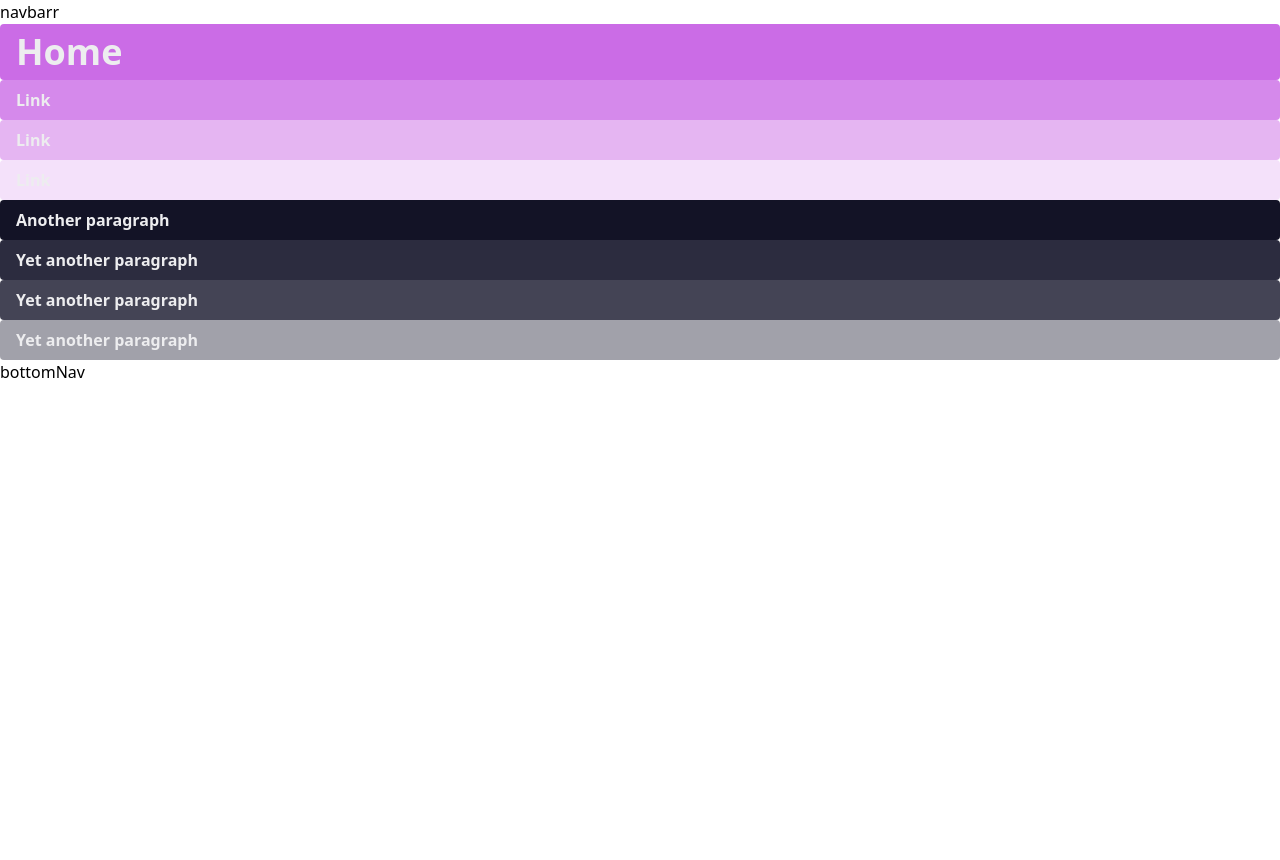
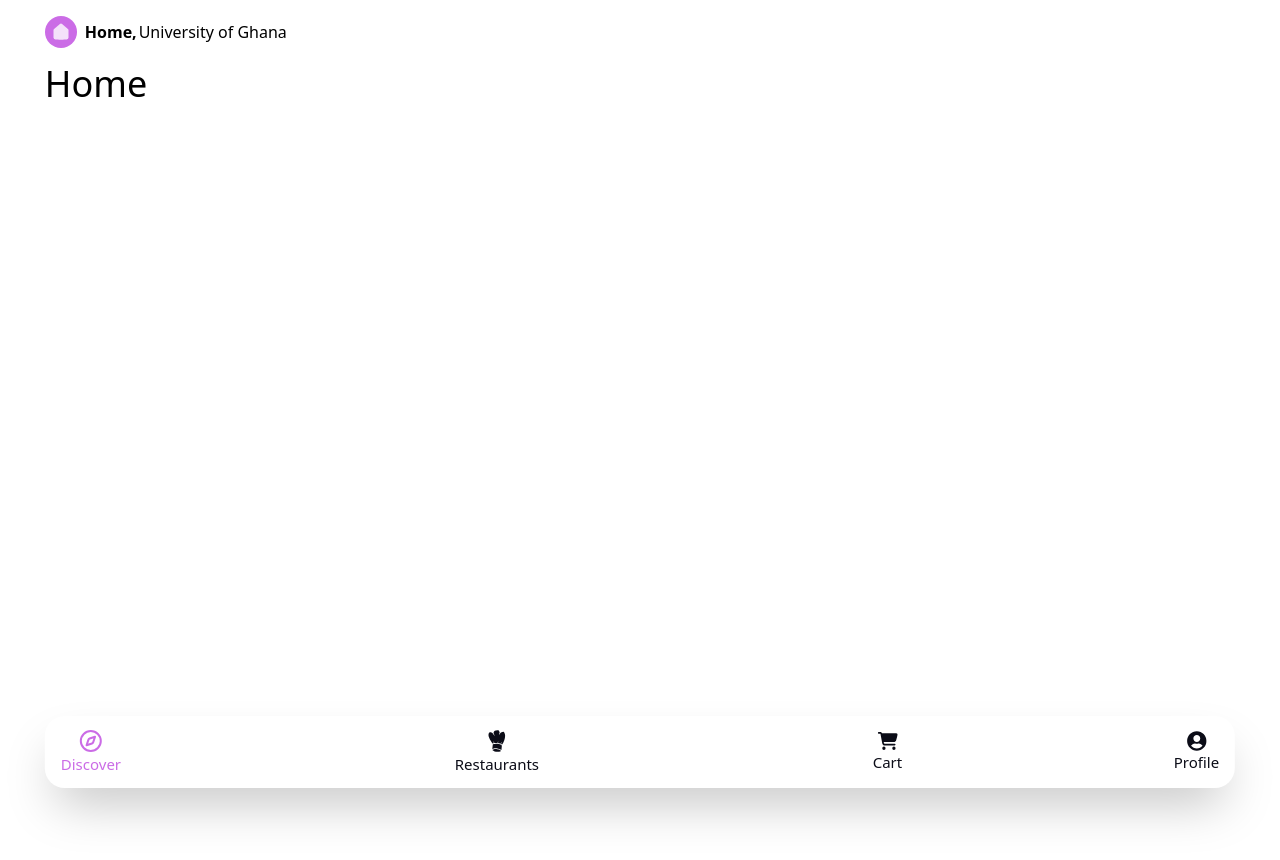
Before and after one commit to merrylow/merrylow_frontend, a Next.js app: page / in a window 1280 px wide. Shown: the top 860 px of the page. Before the commit the page ends 800 px from the top, so only its background shows below. Built offline with nearby package versions, Linux system fonts and the light colour scheme.

Commit message:
added layout components:header and bottom navigation

```diff
--- a/app/globals.css
+++ b/app/globals.css
@@ -25,6 +25,10 @@
      --color-gray-light: #B6B7C0;
      --color-gray-soft: #D1D2D7;
      --color-gray-pale: #EDEDEF;
+
+
+     /* fonts */
+     --text-base: 15px;
 }
 
 
--- a/app/page.tsx
+++ b/app/page.tsx
@@ -1,16 +1,9 @@
 const Home = () => {
   return (
-    <div>
-      <h2 className="text-4xl btn">Home</h2>
-      <p className='btn bg-primary-light'>Link</p>
-      <p className='btn bg-primary-soft'>Link</p>
-      <p className='btn bg-primary-pale'>Link</p>
+    <main className='w-[93%] mx-auto min-h-screen'> {/* min-h-screen */}
+      <h2 className='text-4xl'>Home</h2>
 
-      <p className="btn bg-secondary">Another paragraph</p>
-      <p className="btn bg-secondary-light">Yet another paragraph</p>
-      <p className="btn bg-secondary-soft">Yet another paragraph</p>
-      <p className="btn bg-secondary-pale">Yet another paragraph</p>
-    </div>
+    </main>
   )
 }
 
--- a/components/bottomNav.tsx
+++ b/components/bottomNav.tsx
@@ -1,7 +1,66 @@
+"use client";
+
+import Link from "next/link";
+import { usePathname } from "next/navigation";
+import { IoFastFood } from "react-icons/io5";
+// import { AiFillHome } from "react-icons/ai";
+import { FaCartShopping } from "react-icons/fa6";
+import { FaUserCircle } from "react-icons/fa";
+import { CompassIcon } from "lucide-react";
+import { GiChefToque } from "react-icons/gi";
+// import { LuChefHat } from "react-icons/lu";
+
+
 const BottomNav = () => {
+     const pathname = usePathname(); // Get current URL path
+
      return (
-          <div>bottomNav</div>
-     )
-}
+          <section className="fixed left-1/2 transform -translate-x-1/2 bottom-3 w-[93%] glass h-[4.5em] flex items-center justify-center shadow-2xl  rounded-[20px]">
+               <div className="w-full flex justify-between items-center px-4 py-2">
+                    <Link
+                         href="/"
+                         className={`text-base flex flex-col items-center ${
+                              pathname === "/" ? "text-primary" : "text-black"
+                         }`}
+                    >
+                         {/* <AiFillHome className="w-6 h-6" /> */}
+                         <CompassIcon />
+                         <span>Discover</span>
+                    </Link>
+
+                    <Link
+                         href="/restaurants"
+                         className={`text-base w-[18%] flex flex-col items-center ${
+                              pathname === "/restaurants" ? "text-primary" : "text-black"
+                         }`}
+                    >
+                         {/* <IoFastFood className='w-6 h-6' /> */}
+                         <GiChefToque className="size-6" />
+                         <span>Restaurants</span>
+                    </Link>
+
+                    <Link
+                         href="/cart"
+                         className={`text-base flex flex-col items-center ${
+                              pathname === "/cart" ? "text-primary" : "text-black"
+                         }`}
+                    >
+                         <FaCartShopping className="w-5 h-5" />
+                         <span>Cart</span>
+                    </Link>
+
+                    <Link
+                         href="/profile"
+                         className={`text-base flex flex-col items-center ${
+                              pathname === "/profile" ? "text-[#a12fda]" : "text-black"
+                         }`}
+                    >
+                         <FaUserCircle className="w-5 h-5" />
+                         <span>Profile</span>
+                    </Link>
+               </div>
+          </section>
+     );
+};
 
 export default BottomNav
--- a/components/navbar.tsx
+++ b/components/navbar.tsx
@@ -1,6 +1,25 @@
+'use client'
+import { HouseIcon } from "lucide-react"
+import Link from "next/link"
+
+
 const Navbar = () => {
      return (
-          <div>navbarr</div>
+          <header className="mx-auto w-[93%] h-16 flex items-center">
+               <div className="flex space-x-2">
+                    <section>
+                         <div className="p-1.5 rounded-full bg-primary">
+                              <HouseIcon className="rounded-full fill-primary-pale stroke-transparent size-5" />
+                         </div>
+                    </section>
+
+                    {/* location */}
+                    <section className="flex items-center space-x-0.5">
+                         <span className="font-semibold">Home,</span>
+                         <span>University of Ghana</span>
+                    </section>
+               </div>
+          </header>
      )
 }
 
--- a/package.json
+++ b/package.json
@@ -11,10 +11,12 @@
   "dependencies": {
     "@heroicons/react": "^2.2.0",
     "axios": "^1.8.4",
+    "lucide-react": "^0.487.0",
     "next": "15.2.4",
     "react": "^19.0.0",
     "react-dom": "^19.0.0",
     "react-hot-toast": "^2.5.2",
+    "react-icons": "^5.5.0",
     "zustand": "^5.0.3"
   },
   "devDependencies": {
```
Also changed, not shown: 1 other file (tests, documents, lock files or other folders).
